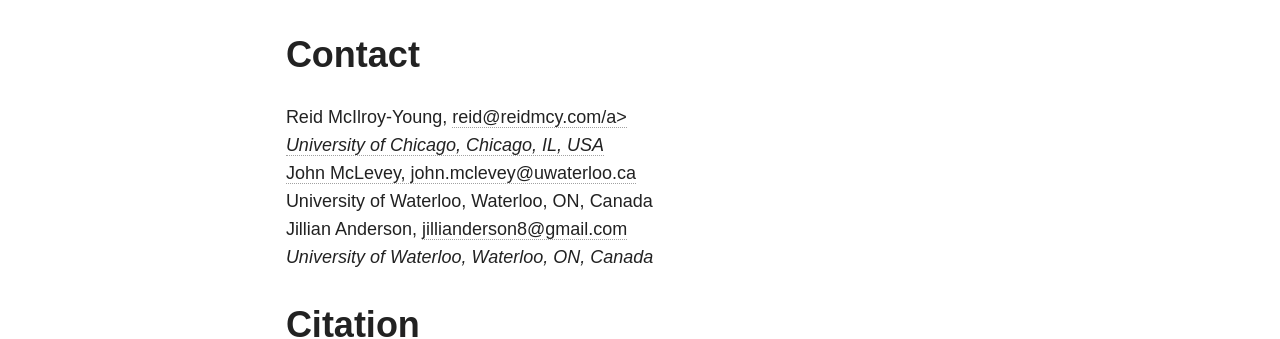
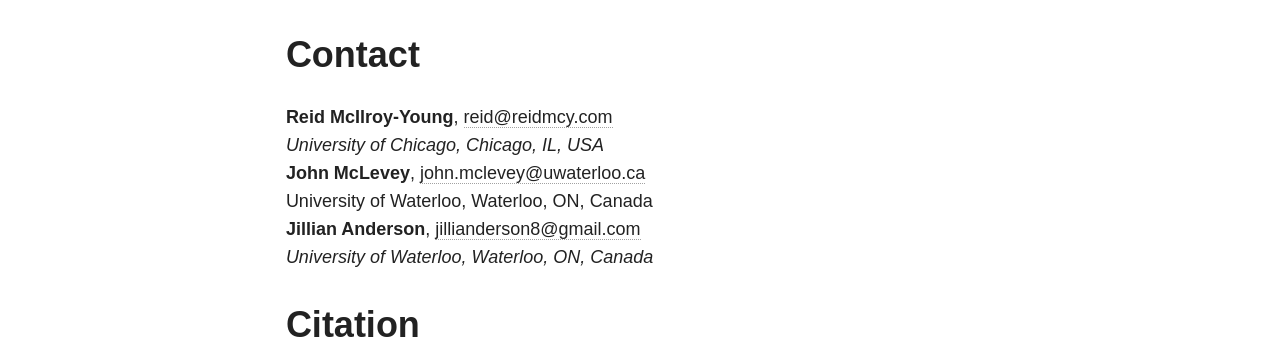
Before and after one commit to UWNETLAB/metaknowledge, a Jekyll site: the page built from index.html, in a window 1280 px wide. Shown: the part 1130-1469 px from the top of the page. Built offline with Jekyll 4.4.1, drawn with Linux system fonts in a browser that asks for light colours; nearby versions of some CDN libraries.

Commit message:
fixed typo in names

```diff
--- a/index.html
+++ b/index.html
@@ -17,7 +17,7 @@
 <p>metaknowledge also has a simple command line tool for extracting quantitative datasets and network files from Web of Science files. This makes the library more accessible to researchers who do not know Python, and makes it easier to quickly explore new datasets.</p>
 
 <h1>Contact</h1>
-<p>Reid McIlroy-Young, <a href="mailto:reid@reidmcy.com">reid@reidmcy.com/a><br><em>University of Chicago, Chicago, IL, USA</em><br>John McLevey, <a href="mailto:john.mclevey@uwaterloo.ca">john.mclevey@uwaterloo.ca</a><br>University of Waterloo, Waterloo, ON, Canada<br>Jillian Anderson, <a href="mailto:jillanderson8@gmail.com">jillianderson8@gmail.com</a><br><em>University of Waterloo, Waterloo, ON, Canada</em></p>
+<p><strong>Reid McIlroy-Young</strong>, <a href="mailto:reid@reidmcy.com">reid@reidmcy.com</a><br><em>University of Chicago, Chicago, IL, USA</em><br><strong>John McLevey</strong>, <a href="mailto:john.mclevey@uwaterloo.ca">john.mclevey@uwaterloo.ca</a><br>University of Waterloo, Waterloo, ON, Canada<br><strong>Jillian Anderson</strong>, <a href="mailto:jillanderson8@gmail.com">jillianderson8@gmail.com</a><br><em>University of Waterloo, Waterloo, ON, Canada</em></p>
 
 <h1>Citation</h1>
 
```
